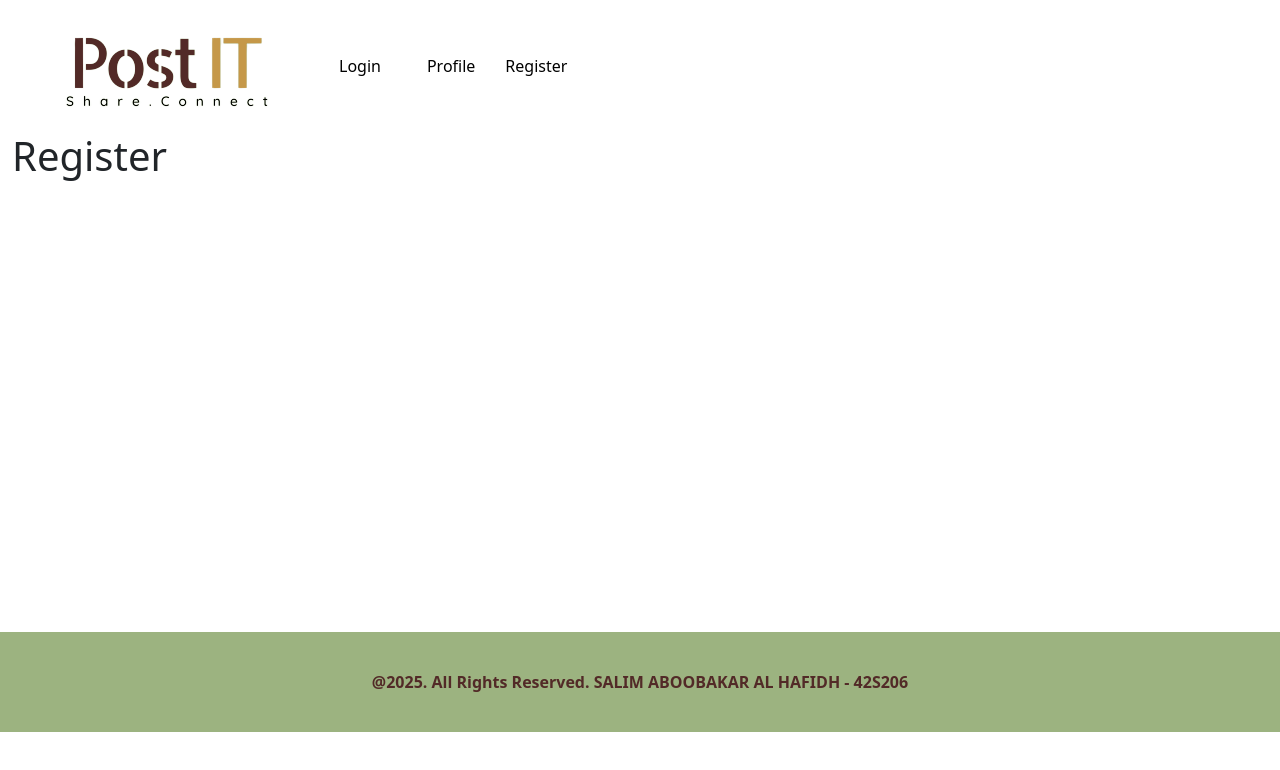
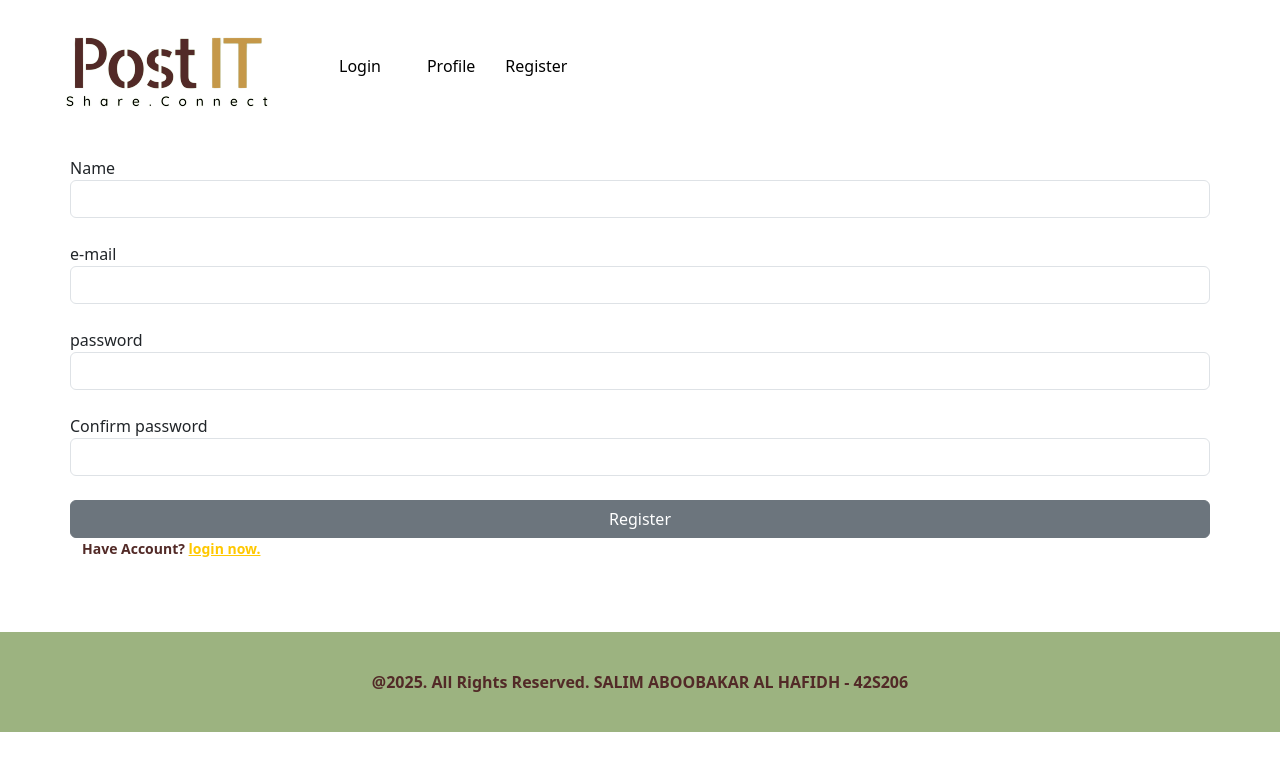
Before and after one commit to SalimAboobakar/postit-app, a React (Create React App) app in the folder client/: page /register in a window 1280 px wide. Shown: the top 770 px of the page. Built offline with nearby package versions, Linux system fonts and the light colour scheme.

Commit message:
location and redux-persist

```diff
--- a/client/package.json
+++ b/client/package.json
@@ -16,7 +16,8 @@
     "react-router-dom": "^6.14.2",
     "react-scripts": "5.0.1",
     "reactstrap": "^9.2.3",
-    "web-vitals": "^2.1.4"
+    "web-vitals": "^2.1.4",
+    "yup": "^1.6.1"
   },
   "scripts": {
     "start": "react-scripts start",
--- a/client/src/Components/Login.js
+++ b/client/src/Components/Login.js
@@ -1,4 +1,5 @@
 import { Button, Input } from "reactstrap";
+import { Link } from "react-router-dom";
 import img from "../Images/loginImage.jpg";
 import { Container, Row, Col, Form } from "react-bootstrap"; // Import necessary components
 const Login = () => {
@@ -26,6 +27,9 @@ const Login = () => {
             <br />
             <Col md={3}></Col>
             <Button>login</Button>
+            <p className="smalltext">
+              No Account? <Link to="/register">Sign Up now.</Link>
+            </p>
           </Row>
         </Form>
       </Container>
--- a/client/src/Components/Register.js
+++ b/client/src/Components/Register.js
@@ -1,7 +1,54 @@
+import { Button, Input } from "reactstrap";
+import { Link } from "react-router-dom";
+
+import { Container, Row, Col, Form } from "react-bootstrap";
+
+import { userSchemaValidation } from "../Validations/UserValidations";
 
 const Register = () => {
   return (
-    <h1>Register</h1>
+    <div>
+      <Container>
+        <Form>
+          <Row>
+            <Col md={2}></Col>
+          </Row>
+          <br />
+          <Row>
+            Name <br />
+            <Input type="text"></Input>
+            <Col md={2}></Col>
+          </Row>
+          <br />
+          <Row>
+            e-mail <br />
+            <Input type="text"></Input>
+            <Col md={2}></Col>
+          </Row>
+          <br />
+          <Row>
+            password <br />
+            <Input type="password"></Input>
+            <Col md={2}></Col>
+          </Row>
+          <br />
+          <Row>
+            Confirm password
+            <Input type="password"></Input>
+            <Col md={2}></Col>
+          </Row>
+
+          <Row>
+            <br />
+            <Col md={2}></Col>
+            <Button>Register</Button>
+            <p className="smalltext">
+              Have Account? <Link to="/login">login now.</Link>
+            </p>
+          </Row>
+        </Form>
+      </Container>
+    </div>
   );
 };
 
--- /dev/null
+++ b/client/src/Components/Validations/UserValidations.js
@@ -0,0 +1,14 @@
+import * as yup from "yup"; //import all exports from the yup
+
+export const userSchemaValidation = yup.object().shape({
+  name: yup.string().required("Name is required"),
+  email: yup
+    .string()
+    .email("Not valid email format")
+    .required("email is required"),
+  password: yup.string().min(4).max(20).required("Password is required"),
+  confirmPassword: yup
+    .string()
+    .oneOf([yup.ref("password"), null], "Passwords Don't Match")
+    .required(),
+});
```
Also changed, not shown: 1 other file (tests, documents, lock files or other folders).
